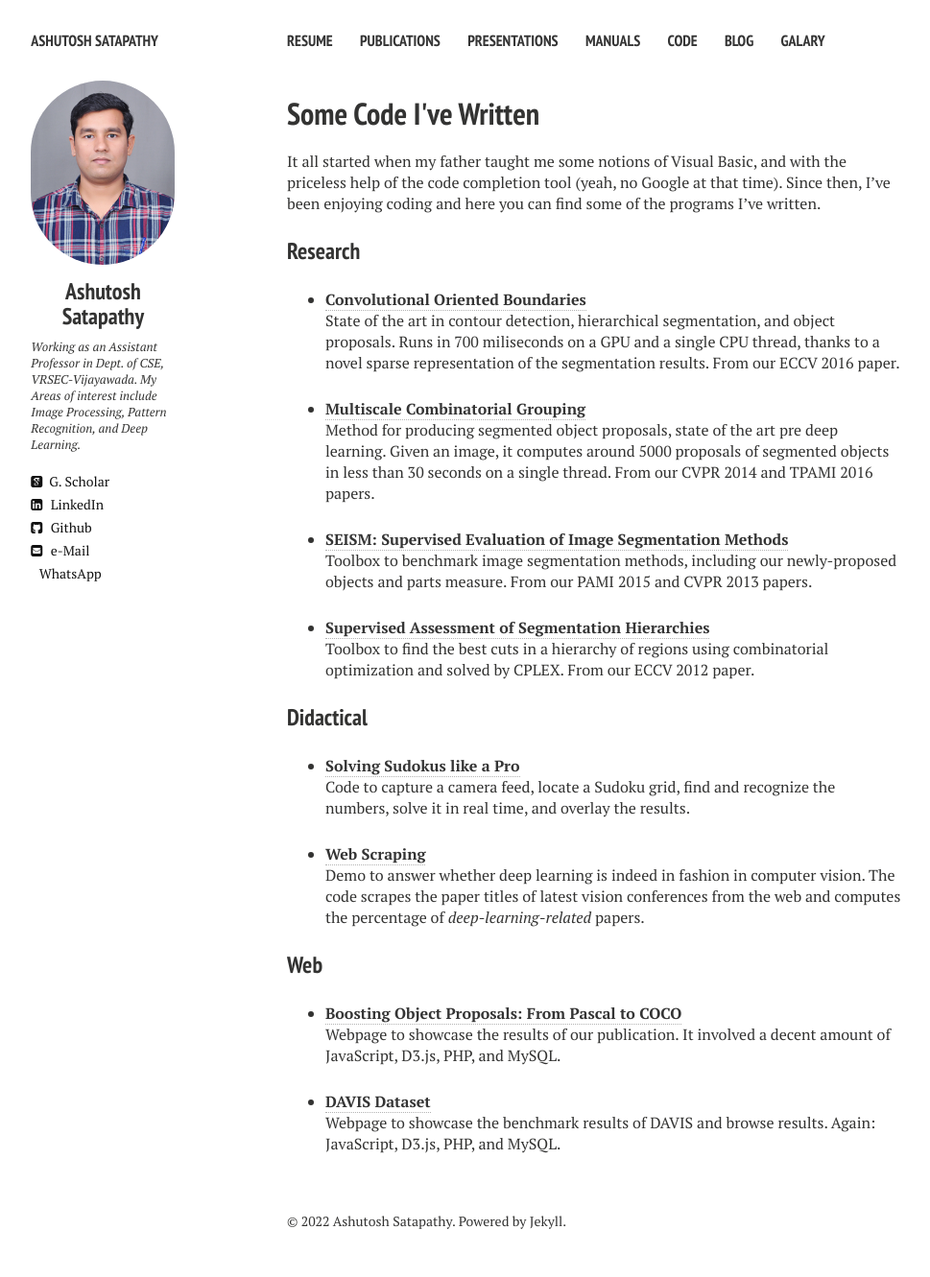
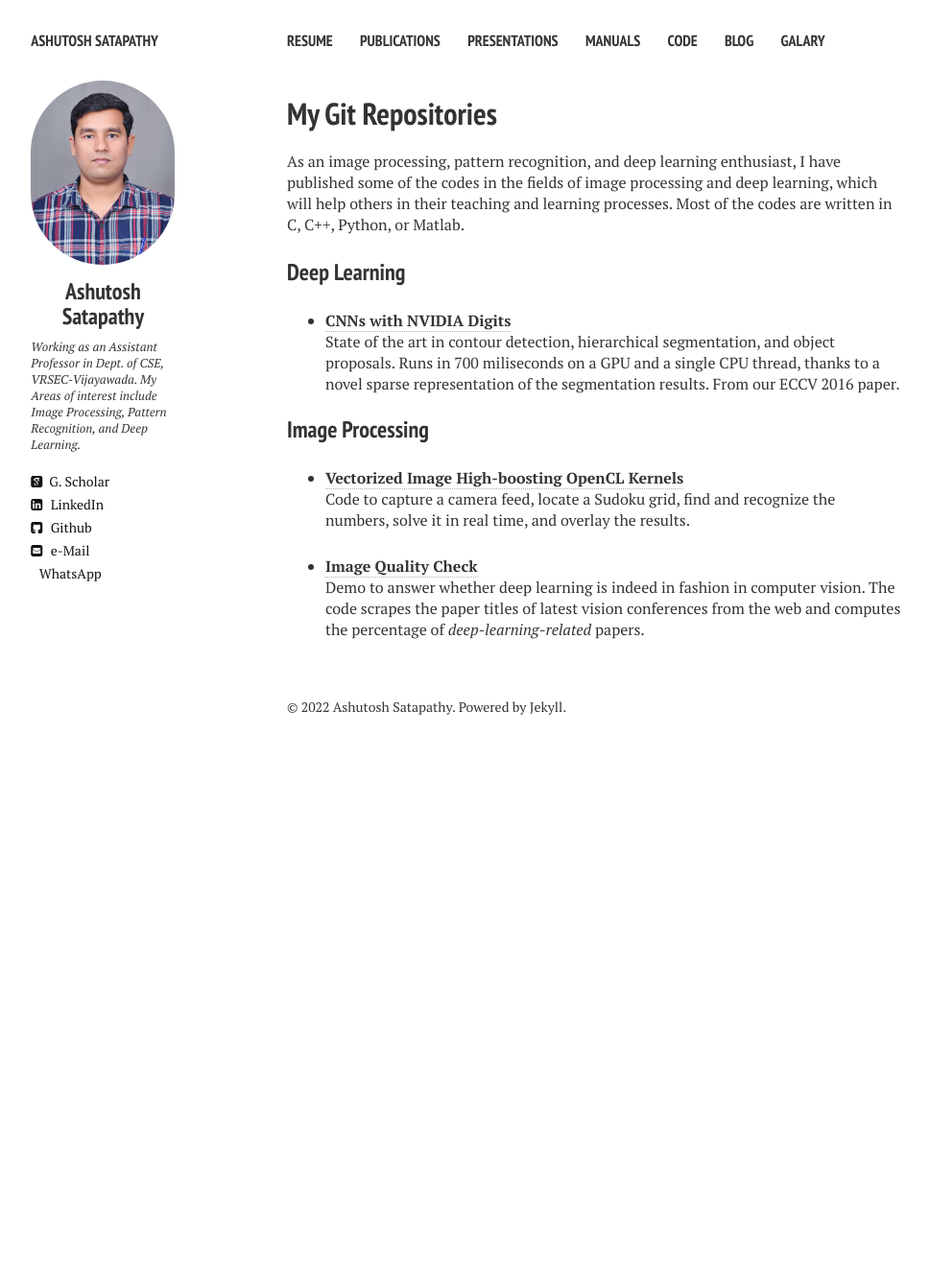
Before and after one commit to ashutoshsatapathy1990/ashutoshsatapathy1990.github.io, a Jekyll site: the page built from code.md, in a window 1280 px wide. Shown: the whole page at 96% size, without its empty margins (21-990 px from the left). Built offline with Jekyll 4.4.1, drawn with Linux system fonts in a browser that asks for light colours; nearby versions of some CDN libraries; after the commit the page ends 900 px from its top, so only the background shows below that.

Commit message:
Update code.md

```diff
--- a/code.md
+++ b/code.md
@@ -1,41 +1,23 @@
 ---
 layout: page
 permalink: /code/
-title: Some Code I've Written
+title: My Git Repositories
 tags: [code]
-modified: 3-10-2014
+modified: 30-03-2022
 comments: false
 ---
 
+As an image processing, pattern recognition, and deep learning enthusiast, I have published some of the codes in the fields of image processing and deep learning, which will help others in their teaching and learning processes. Most of the codes are written in C, C++, Python, or Matlab.
 
-It all started when my father taught me some notions of Visual Basic, and with the priceless help of the code completion tool (yeah, no Google at that time). Since then, I've been enjoying coding and here you can find some of the programs I've written.
+### Deep Learning
 
-### Research
-
-* [**Convolutional Oriented Boundaries**](http://www.vision.ee.ethz.ch/~cvlsegmentation/cob/)<br>
+* [**CNNs with NVIDIA Digits**](http://www.vision.ee.ethz.ch/~cvlsegmentation/cob/)<br>
 State of the art in contour detection, hierarchical segmentation, and object proposals. Runs in 700 miliseconds on a GPU and a single CPU thread, thanks to a novel sparse representation of the segmentation results. From our ECCV 2016 paper.
 
-* [**Multiscale Combinatorial Grouping**](http://www.eecs.berkeley.edu/Research/Projects/CS/vision/grouping/mcg/)<br>
-Method for producing segmented object proposals, state of the art pre deep learning. Given an image, it computes around 5000 proposals of segmented objects in less than 30 seconds on a single thread. From our CVPR 2014 and TPAMI 2016 papers.
+### Image Processing
 
-* [**SEISM: Supervised Evaluation of Image Segmentation Methods**](http://www.vision.ee.ethz.ch/~biwiproposals/seism/index.html)<br>
-Toolbox to benchmark image segmentation methods, including our newly-proposed objects and parts measure. From our PAMI 2015 and CVPR 2013 papers.
-
-* [**Supervised Assessment of Segmentation Hierarchies**](https://imatge.upc.edu/web/resources/supervised-assessment-segmentation-hierarchies)<br>
-Toolbox to find the best cuts in a hierarchy of regions using combinatorial optimization and solved by CPLEX. From our ECCV 2012 paper.
-
-### Didactical
-
-* [**Solving Sudokus like a Pro**](http://jponttuset.github.io/solving-sudokus-like-a-pro-1/)<br>
+* [**Vectorized Image High-boosting OpenCL Kernels**](http://jponttuset.github.io/solving-sudokus-like-a-pro-1/)<br>
 Code to capture a camera feed, locate a Sudoku grid, find and recognize the numbers, solve it in real time, and overlay the results.
 
-* [**Web Scraping**](http://jponttuset.github.io/deep-learning-scraping/)<br>
+* [**Image Quality Check**](http://jponttuset.github.io/deep-learning-scraping/)<br>
 Demo to answer whether deep learning is indeed in fashion in computer vision. The code scrapes the paper titles of latest vision conferences from the web and computes the percentage of *deep-learning-related* papers.
-
-### Web
-
-* [**Boosting Object Proposals: From Pascal to COCO**](http://www.vision.ee.ethz.ch/~biwiproposals/boosting-coco/)<br>
-Webpage to showcase the results of our publication. It involved a decent amount of JavaScript, D3.js, PHP, and MySQL.
-
-* [**DAVIS Dataset**](https://graphics.ethz.ch/~perazzif/davis/index.html)<br>
-Webpage to showcase the benchmark results of DAVIS and browse results. Again: JavaScript, D3.js, PHP, and MySQL.
```
